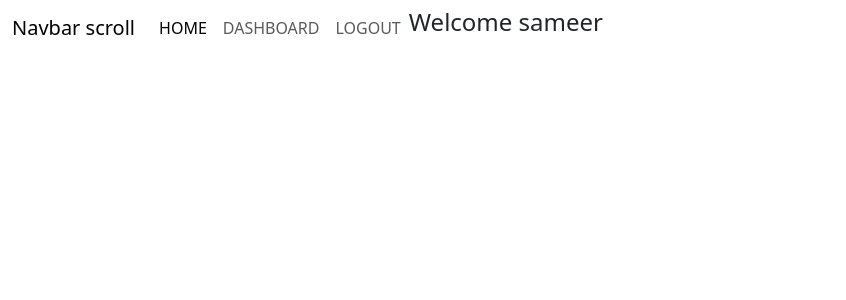
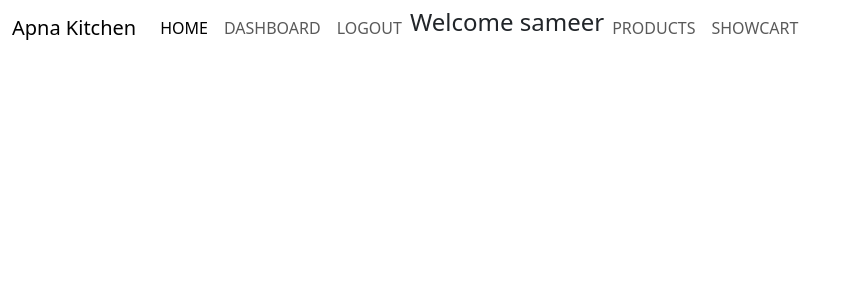
Before and after one commit to Sagar77Sb/first-project, a Django app: page / in a window 1280 px wide. Shown: the top 300 px of the page, without its empty margins (0-846 px from the left). Run offline with Django 4.2, Linux system fonts and the light colour scheme; a user stored in the database is signed in; tables that the repository leaves empty hold one stand-in row (values such as "Sample post"); some libraries are stand-ins or nearby versions.

Commit message:
product page complete

```diff
--- a/grocery/cartapp/urls.py
+++ b/grocery/cartapp/urls.py
@@ -3,5 +3,7 @@ from .import views as v
 app_name='cart'
 urlpatterns =[
     path('products',v.productt,name='product'),
-    path('addtocart/<int:pk>',v.add_cart,name='addtocart1')
+    path('addtocart/<int:pk>',v.add_cart,name='addtocart1'),
+    path('showcart',v.show_cart,name='showcart1'),
+    path("del/<int:proid>",v.delete,name='delete1')
 ]
--- a/grocery/groapp/templates/navbar.html
+++ b/grocery/groapp/templates/navbar.html
@@ -1,7 +1,18 @@
+<!doctype html>
+<html lang="en">
+    {%  load static %}
+  <head>
+    <meta charset="utf-8">
+    <meta name="viewport" content="width=device-width, initial-scale=1">
+    <link rel="stylesheet" href="{% static 'css/main.css' %}">
+    <!-- <link rel="stylesheet" href="{% static 'css/my.css' %}"> -->
+    <link rel="stylesheet" href="{% static 'js/main.js' %}">
+    <title>Apna Kitchen</title>
+  </head>
 <body>
   <nav class="navbar navbar-expand-lg ">
     <div class="container-fluid">
-      <a class="navbar-brand" href="#">Navbar scroll</a>
+      <a class="navbar-brand" href="#">Apna Kitchen</a>
       <button class="navbar-toggler" type="button" data-bs-toggle="collapse" data-bs-target="#navbarScroll" aria-controls="navbarScroll" aria-expanded="false" aria-label="Toggle navigation">
         <span class="navbar-toggler-icon"></span>
       </button>
@@ -10,7 +21,7 @@
           <li class="nav-item">
             <a class="nav-link active" aria-current="page" href="/">HOME</a>
           </li>
-          {%if user.is_authenticated%}
+      {% if user.is_authenticated %}
           <li class="nav-item">
             <a class="nav-link" aria-current="page" href="{% url 'apps:dashboards' %}">DASHBOARD</a>
           </li>
@@ -18,18 +29,15 @@
             <a class="nav-link" aria-current="page" href="{% url 'apps:logouts' %}">LOGOUT</a>
           </li>
           <li><h4>Welcome {{user}} </h4 ></li>
-          {%else%}
-          <li class="nav-item dropdown">
-            <a class="nav-link dropdown-toggle" href="#" role="button" data-bs-toggle="dropdown" aria-expanded="false">
-              PRODUCTS
-            </a>
-            <ul class="dropdown-menu">
-              <li><a class="dropdown-item" href="#">Grocery</a></li>
-              <li><hr class="dropdown-divider"></li>
-              <li><a class="dropdown-item" href="#">Dairy</a></li>
-            </ul>
+
+          <li class="nav-item">
+            <a class="nav-link" aria-current="page" href="{% url 'addcart:product' %}">PRODUCTS</a>
           </li>
 
+          <li class="nav-item">
+            <a class="nav-link" aria-current="page" href="{% url 'addcart:showcart1' %}">SHOWCART</a>
+          </li>
+     {%else%}
           <li class="nav-item">
             <a class="nav-link" aria-current="page" href="{% url 'apps:register' %}">REGISTER</a>
           </li>
@@ -37,13 +45,10 @@
           <li class="nav-item">
             <a class="nav-link" aria-current="page" href="{% url 'apps:logins' %}">LOGIN</a>
           </li>
-          {%endif%}
+      {%endif%}
         </ul>
-        <!-- <form class="d-flex" role="search">
-          <input class="form-control me-2" type="search" placeholder="Search" aria-label="Search">
-          <button class="btn btn-outline-success" type="submit">Search</button>
-        </form> -->
       </div>
     </div>
   </nav>
 </body>
+</html>
```
Also changed, not shown: grocery/cartapp/templates/products.html (+34 -0 lines), grocery/cartapp/views.py (+17 -0 lines).
